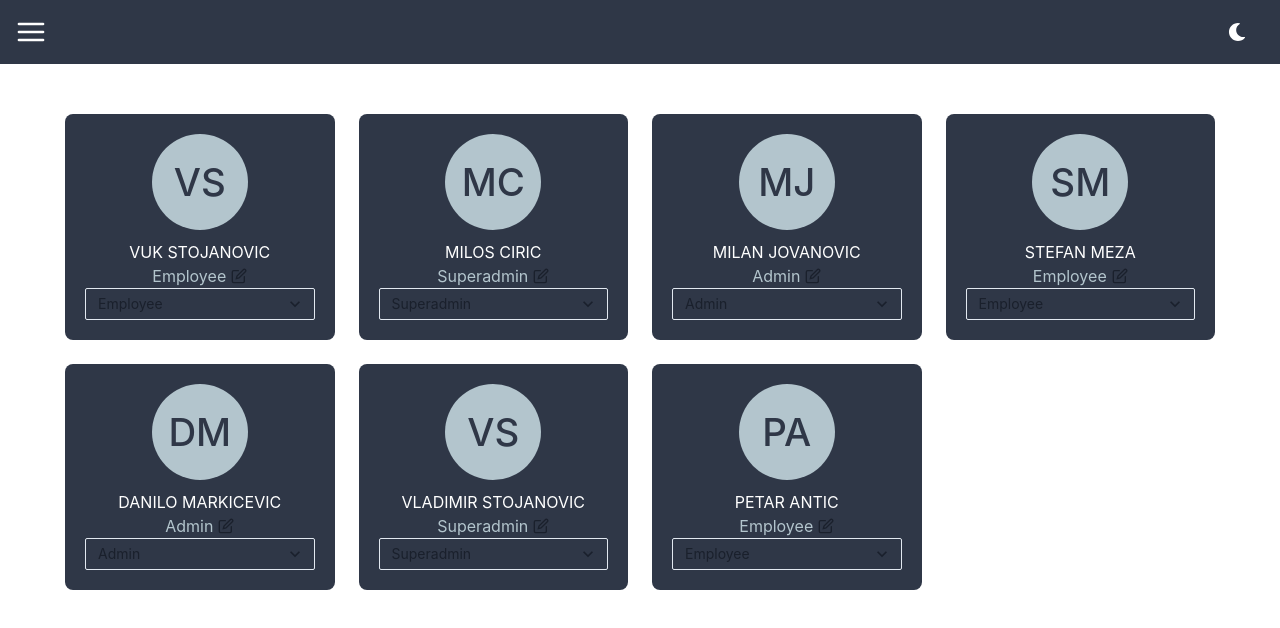
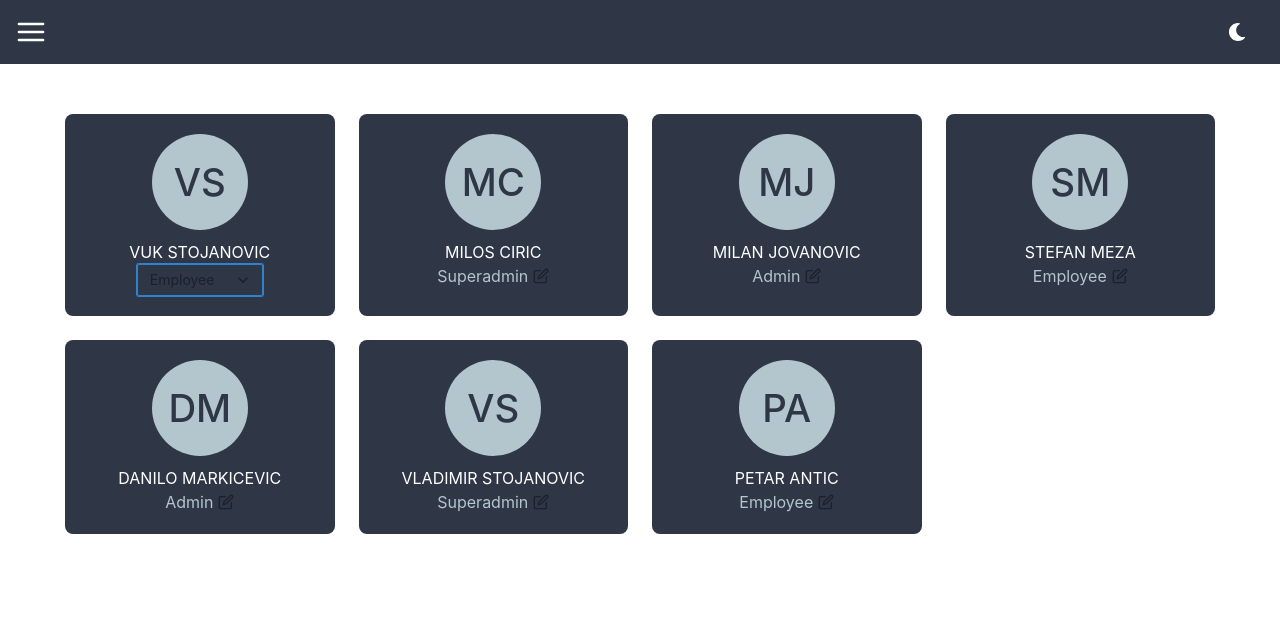
Before and after one commit to UrosDelic/bounty-hunters-fe, a React (Create React App) app: page /users in a window 1280 px wide. Both pictures are taken after a click on the icon 239 px from the left and 276 px from the top of the page. Shown: the top 628 px of the page. Built offline with nearby package versions, Linux system fonts and the light colour scheme.

Commit message:
[users-page] Remove event listener

```diff
--- a/src/components/SingleUser.jsx
+++ b/src/components/SingleUser.jsx
@@ -1,10 +1,28 @@
 import { Box, Text, Flex, Avatar, Select } from '@chakra-ui/react';
 import { EditIcon } from '@chakra-ui/icons';
-import { useState } from 'react';
+import { useEffect, useRef, useState } from 'react';
 
 function SingleUser({ name, role }) {
   const [selectedValue, setSelectedValue] = useState(role);
   const [isEditClicked, setIsEditClicked] = useState(false);
+  const selectElement = useRef();
+
+  function changeRole(e) {
+    setSelectedValue(e.target.value);
+    hideSelect();
+  }
+
+  function displaySelect() {
+    setIsEditClicked(true);
+  }
+
+  function hideSelect() {
+    setIsEditClicked(false);
+  }
+
+  useEffect(() => {
+    selectElement.current.focus();
+  }, [isEditClicked]);
 
   return (
     <Flex padding="20px" direction="column" alignItems="center">
@@ -23,18 +41,25 @@ function SingleUser({ name, role }) {
       >
         {name}
       </Text>
-      <Flex alignItems="center">
+      <Flex alignItems="center" display={isEditClicked ? 'none' : 'flex'}>
         <Text
           textAlign="center"
           color="users.lightGray"
           textTransform="capitalize"
           marginRight="5px"
         >
-          {role}
+          {selectedValue}
         </Text>
-        <EditIcon cursor="pointer" />
+        <EditIcon cursor="pointer" onClick={displaySelect} />
       </Flex>
-      <Select size="sm" defaultValue={role}>
+      <Select
+        ref={selectElement}
+        size="sm"
+        width="fit-content"
+        value={selectedValue}
+        onChange={changeRole}
+        display={isEditClicked ? 'block' : 'none'}
+      >
         <option value="employee">Employee</option>
         <option value="admin">Admin</option>
         <option value="superadmin">Superadmin</option>
```
